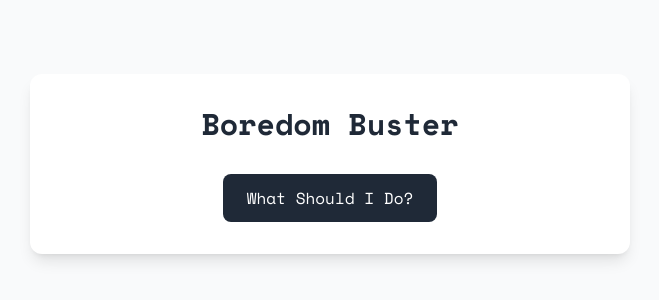
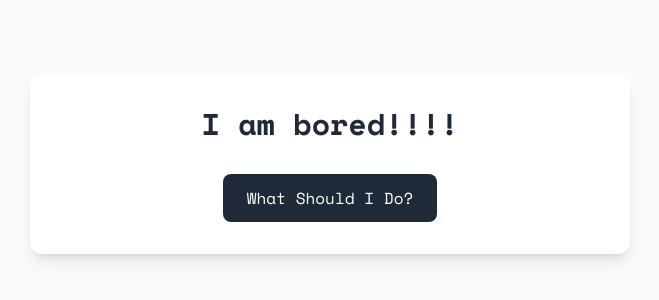
Before and after one commit to heyvj99/what-should-I-do, a React (Vite) app: page / in a window 1280 px wide. Shown: the part 236-536 px from the top of the page, without its empty margins (310-969 px from the left). Built offline with nearby package versions, Linux system fonts and the light colour scheme.

Commit message:
change-heading

```diff
--- a/src/App.tsx
+++ b/src/App.tsx
@@ -31,7 +31,7 @@ function App() {
     <div className="min-h-screen bg-gray-50 flex items-center justify-center p-4">
       <div className="max-w-[600px] w-full bg-white rounded-xl shadow-lg p-8 space-y-8">
         <h1 className="text-3xl font-mono text-center font-bold text-gray-800">
-          Boredom Buster
+          I am bored!!!!
         </h1>
 
         <div className="flex justify-center">
```
